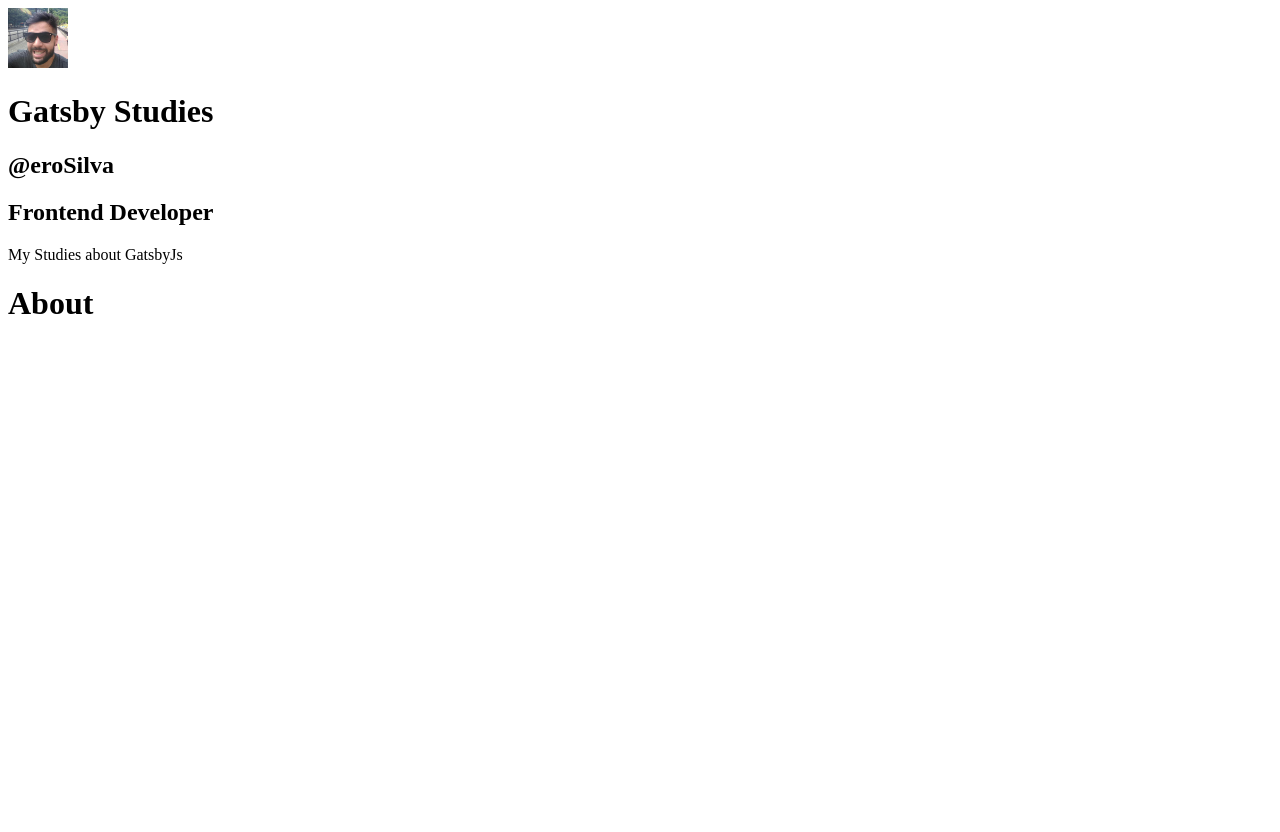
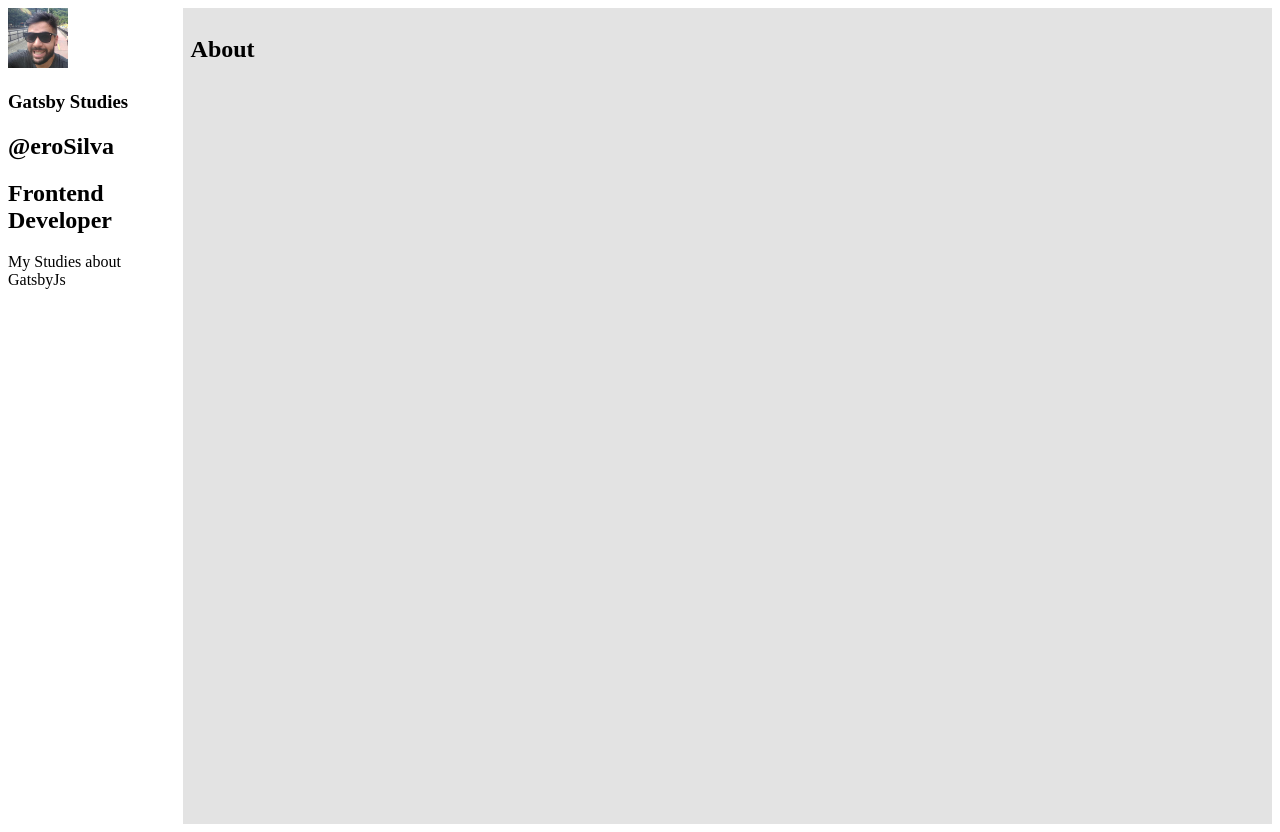
Before and after one commit to eroSilva/gatsby-studies, a Gatsby site: page /about in a window 1280 px wide. Before the commit the page ends 800 px from the top, so only its background shows below. Built offline with nearby package versions, Linux system fonts and the light colour scheme; Gatsby itself is replaced by a stand-in of ours.

Commit message:
Add Styled Component to Layout component.

```diff
--- /dev/null
+++ b/src/components/Layout/index.js
@@ -0,0 +1,35 @@
+import React from "react"
+import PropTypes from "prop-types"
+import styled from 'styled-components'
+
+import Profile from "../Profile"
+
+const LayoutWrapper = styled.section`
+  display: flex;
+`;
+
+const LayoutMain = styled.main`
+  background-color: #e3e3e3;
+  min-height: 100vh;
+  width: 100%;
+  padding: .5rem;
+`;
+
+const Layout = ({ children }) => {
+  return (
+    <LayoutWrapper>
+      <aside>
+        <Profile />
+      </aside>
+      <LayoutMain>
+        {children}
+      </LayoutMain>
+    </LayoutWrapper>
+  )
+}
+
+Layout.propTypes = {
+  children: PropTypes.node.isRequired,
+}
+
+export default Layout
--- a/src/components/layout.js
+++ /dev/null
@@ -1,18 +0,0 @@
-import React from "react"
-import PropTypes from "prop-types"
-import Profile from "./Profile"
-
-const Layout = ({ children }) => {
-  return (
-    <>
-      <Profile />
-      <main>{children}</main>
-    </>
-  )
-}
-
-Layout.propTypes = {
-  children: PropTypes.node.isRequired,
-}
-
-export default Layout
--- a/src/pages/404.js
+++ b/src/pages/404.js
@@ -1,6 +1,6 @@
 import React from "react"
 
-import Layout from "../components/layout"
+import Layout from "../components/Layout"
 import SEO from "../components/seo"
 
 const NotFoundPage = () => (
--- a/src/pages/about.js
+++ b/src/pages/about.js
@@ -1,6 +1,6 @@
 import React from 'react';
 
-import Layout from "../components/layout"
+import Layout from "../components/Layout"
 import SEO from "../components/seo"
 
 const AboutPage = () => (
--- a/src/pages/index.js
+++ b/src/pages/index.js
@@ -1,6 +1,6 @@
 import React from "react"
 
-import Layout from "../components/layout"
+import Layout from "../components/Layout"
 import SEO from "../components/seo"
 
 const IndexPage = () => (
```
